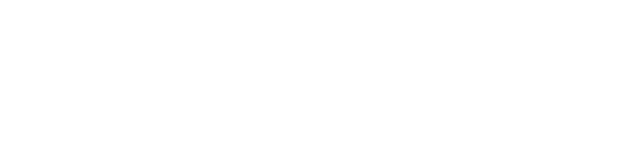
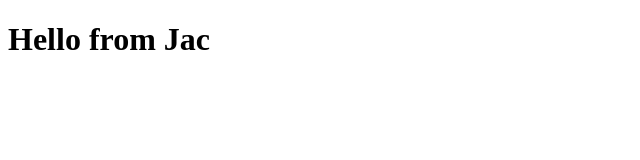
Before and after one commit to ma3east/scavengerhunt, a website: page public/index.html in a window 1280 px wide. Shown: the whole page, without its empty margins (0-640 px from the left). Drawn offline with Linux system fonts and the light colour scheme.

Commit message:
added h1 in html

```diff
--- a/public/index.html
+++ b/public/index.html
@@ -5,6 +5,6 @@
   <title>ScavengerHunt</title>
 </head>
 <body>
-
+  <h1>Hello from Jac</h1>
 </body>
 </html>
```
